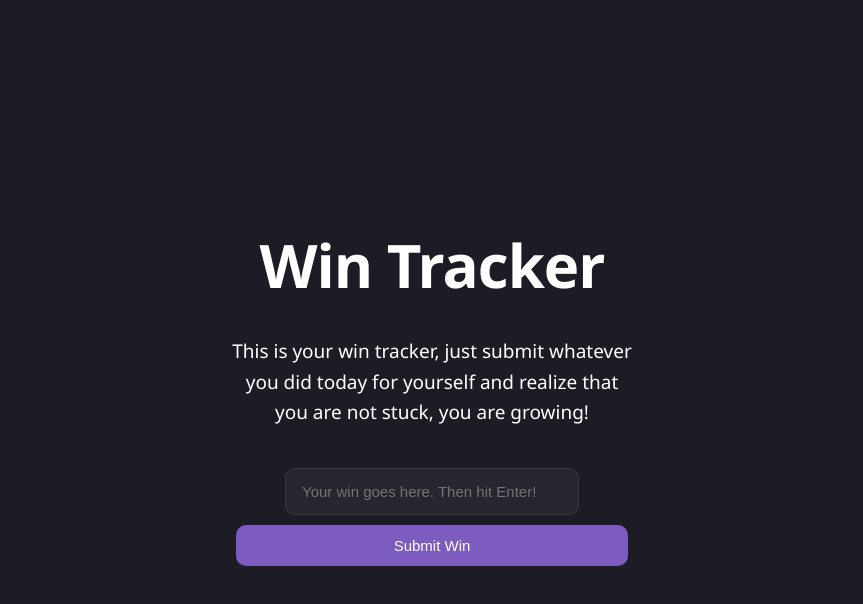
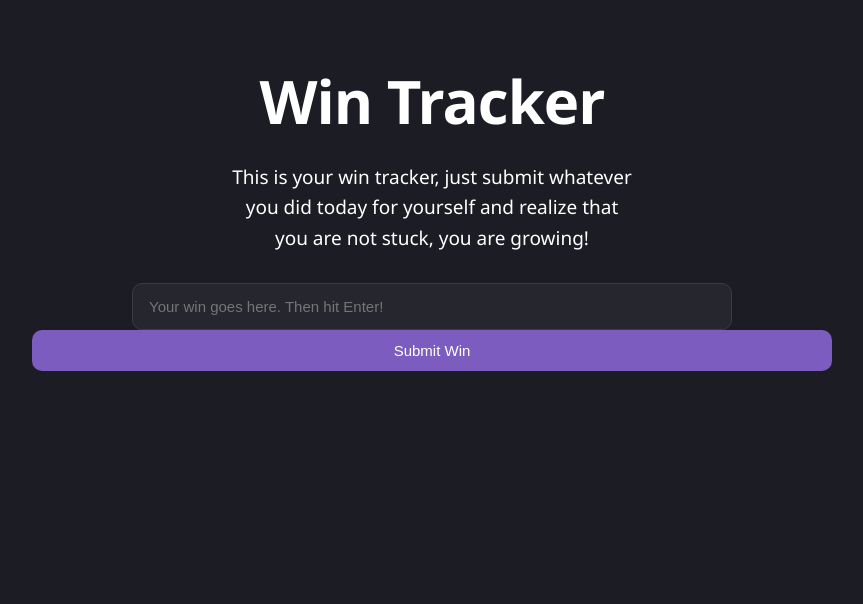
Before and after one commit to Allkindoflower/win-tracker-react, a React (Vite) app: page / in a window 1280 px wide. Shown: the top 604 px of the page, without its empty margins (208-1071 px from the left). Built offline with nearby package versions, Linux system fonts and the light colour scheme.

Commit message:
fix attempt 2: inconsistent button and field

```diff
--- a/src/index.css
+++ b/src/index.css
@@ -48,14 +48,7 @@ p {
 }
 
 /* SaveWin */
-div {
-  width: 70%;
-  display: flex;
-  flex-direction: column;
-  justify-content: center;
-  margin: 0 auto;
-  gap: 10px;
-}
+
 
 input[type="text"] {
   width: 75%;
```
